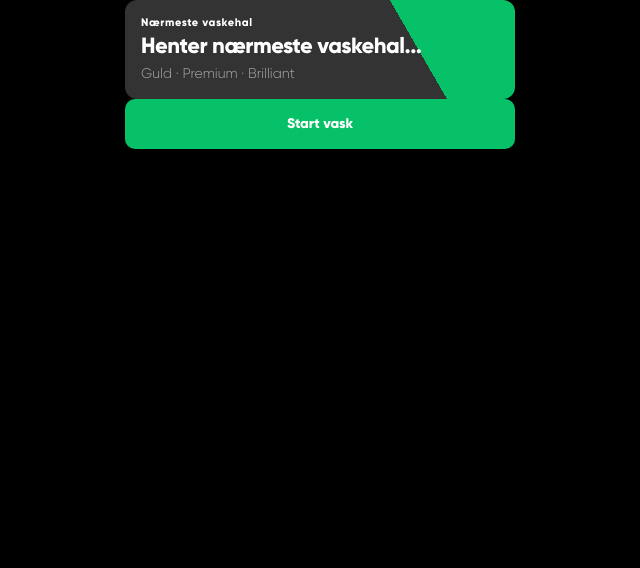
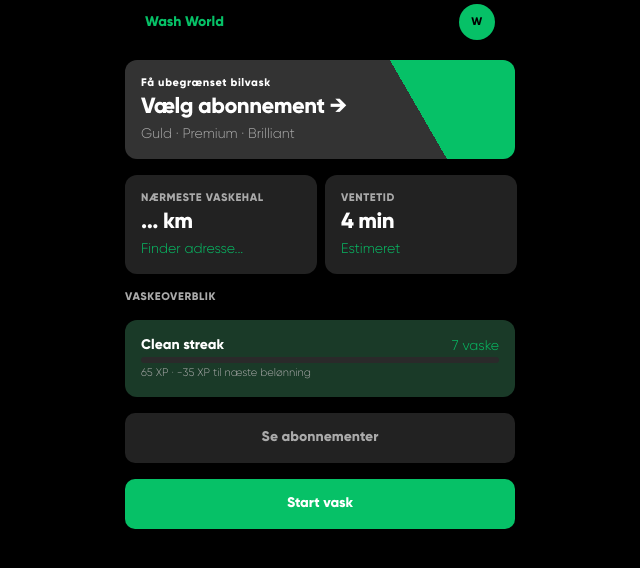
Before and after one commit to web2026-1-wash-world/wash_world_frontend, a Next.js app: page /dashboard in a window 1280 px wide. Shown: the top 568 px of the page, without its empty margins (320-960 px from the left). Built offline with nearby package versions, Linux system fonts and the light colour scheme; no server answers.

Commit message:
Færdiggjort dashboard med funktion som henter antal km til nærmeste vaskehal +tilpasset custom hook

```diff
--- a/src/app/components/ui/Button.tsx
+++ b/src/app/components/ui/Button.tsx
@@ -25,7 +25,7 @@ export function Button({
       type={type}
       onClick={onClick}
       disabled={disabled}
-      className={`h-12.5 w-full rounded-button font-extrabold ${variantStyles[variant]}`}
+      className={`h-12.5 w-full rounded-button font-extrabold cursor-pointer ${variantStyles[variant]}`}
     >
       {children}
     </button>
--- a/src/app/dashboard/page.tsx
+++ b/src/app/dashboard/page.tsx
@@ -1,25 +1,68 @@
 "use client"
+import { TopNav } from "../components/ui/TopNav"
 import { HeroCard } from "../components/cards/HeroCard"
+import { MiniCard } from "../components/cards/MiniCard"
+import { XPCard } from "../components/cards/XPCard"
 import { Button } from "../components/ui/Button"
 
 import { useGetNearestLocation } from "../hooks/useAuth"
+import Link from "next/link"
 
 export default function pageDashboard () {
     const getLocation = useGetNearestLocation()
     const { data } = getLocation;
+/*     const intial = localStorage.getItem("user") */
 
 
     return (
-        <div>
+        <div className="h-screen">
+        <div className="flex flex-col gap-4 justify-center">
+            <TopNav
+/*             initial={`${intial} : "W"`} */
+                initial="W"
+            >
+            </TopNav>
+            <Link href="/subscription">
                 <HeroCard
-            eyebrow="Nærmeste vaskehal"
-            title={data?.[0]?.name ?? "Henter nærmeste vaskehal..."}
+                eyebrow="Få ubegrænset bilvask"
+                title="Vælg abonnement →"
                 subtitle="Guld · Premium · Brilliant"
                 >
                 </HeroCard>
+                </Link>
+            <div className="flex flex-2 gap-2">
+                <MiniCard
+                caption="Nærmeste vaskehal"
+                value={`${data?.[0]?.distance.toFixed(1) ?? "..."} km`}
+                subtitle={data?.[0]?.name ?? "Finder adresse..."}
+                >
+                </MiniCard>
+                <MiniCard
+                caption="Ventetid"
+                value="4 min"
+                subtitle="Estimeret"
+                >
+                </MiniCard>
+            </div>
+            <small className="text-text-secondary">VASKEOVERBLIK</small>
+            <XPCard
+                title="Clean streak"
+                washCount={7}
+                currentXP={65}
+                nextRewardXP={30}
+            >
+            </XPCard>
+            <Link href="/">
+                <Button variant="secondary">
+                    Se abonnementer
+                </Button>
+            </Link>
+            <Link href="/">
                 <Button>
                     Start vask
                 </Button>
+            </Link>
+        </div>
         </div>
     )
 }
--- a/src/app/hooks/useAuth.ts
+++ b/src/app/hooks/useAuth.ts
@@ -3,6 +3,8 @@
 import { useMutation } from "@tanstack/react-query";
 import { useQuery } from "@tanstack/react-query";
 import { User } from "../../types/user";
+import { resolve } from "path";
+import { rejects } from "assert";
 
 const baseUrl = process.env.NEXT_PUBLIC_BASE_URL ?? "";
 
@@ -130,9 +132,18 @@ export function useGetNearestLocation() {
     queryKey: ["nearest-location"],
 
     queryFn: async () => {
-      const token = localStorage.getItem("access_token");
+      const token = localStorage.getItem("access_token")
 
-      const response = await fetch(baseUrl + "/stations/nearby", {
+      const position = await new Promise<GeolocationPosition>(
+        (resolve, reject) => {
+          navigator.geolocation.getCurrentPosition(resolve, reject);
+        }
+      );
+
+      const lat = position.coords.latitude;
+      const lon = position.coords.longitude;
+
+      const response = await fetch(baseUrl + `/stations/nearby?lat=${lat}&lon=${lon}`, {
         headers: {
           Authorization: `Bearer ${token}`,
         },
--- a/src/app/sign-up/page.tsx
+++ b/src/app/sign-up/page.tsx
@@ -27,7 +27,7 @@ export default function SignUpPage() {
                 width={200}
                 height={200}
                 alt="Wash World Logo"
-                className="my-8"
+                className="my-10"
             />
             <form
                 onSubmit={handleSubmit}
```
Lines whose indentation alone changed are shown as unchanged.
